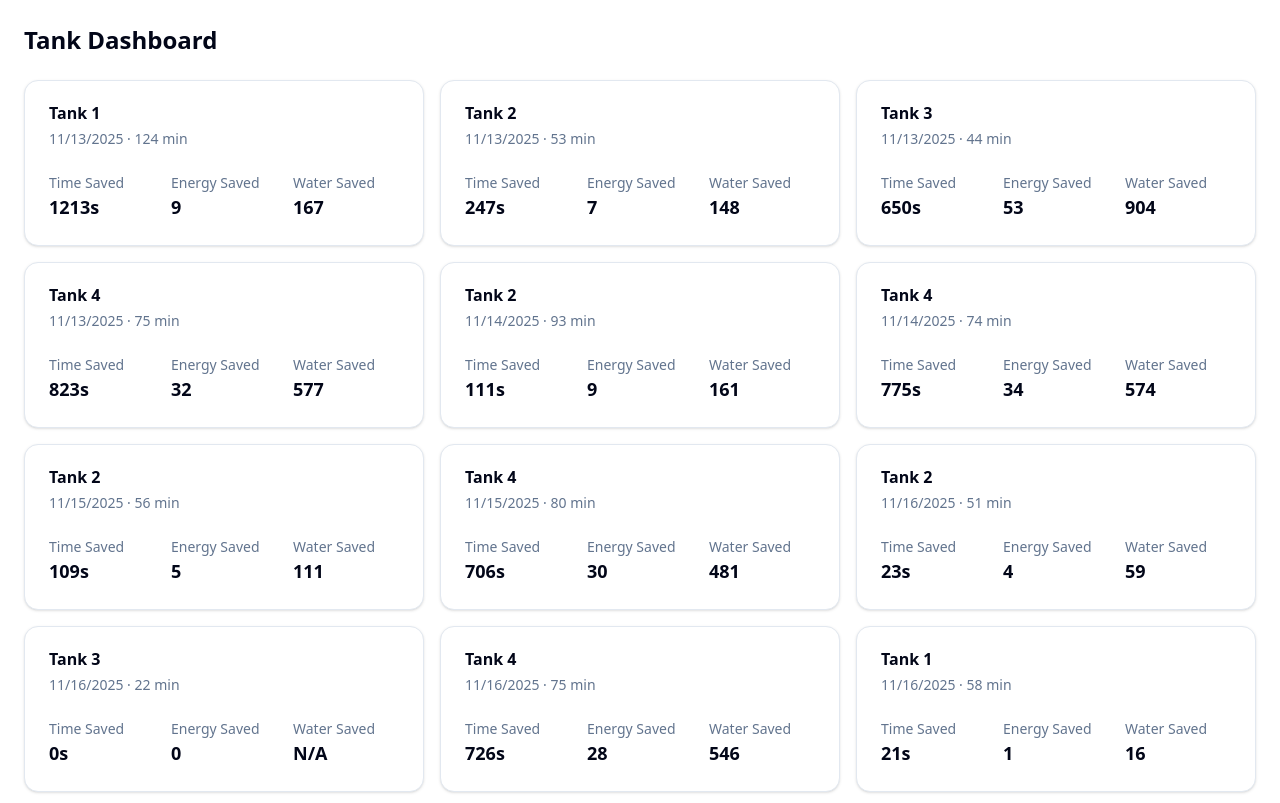
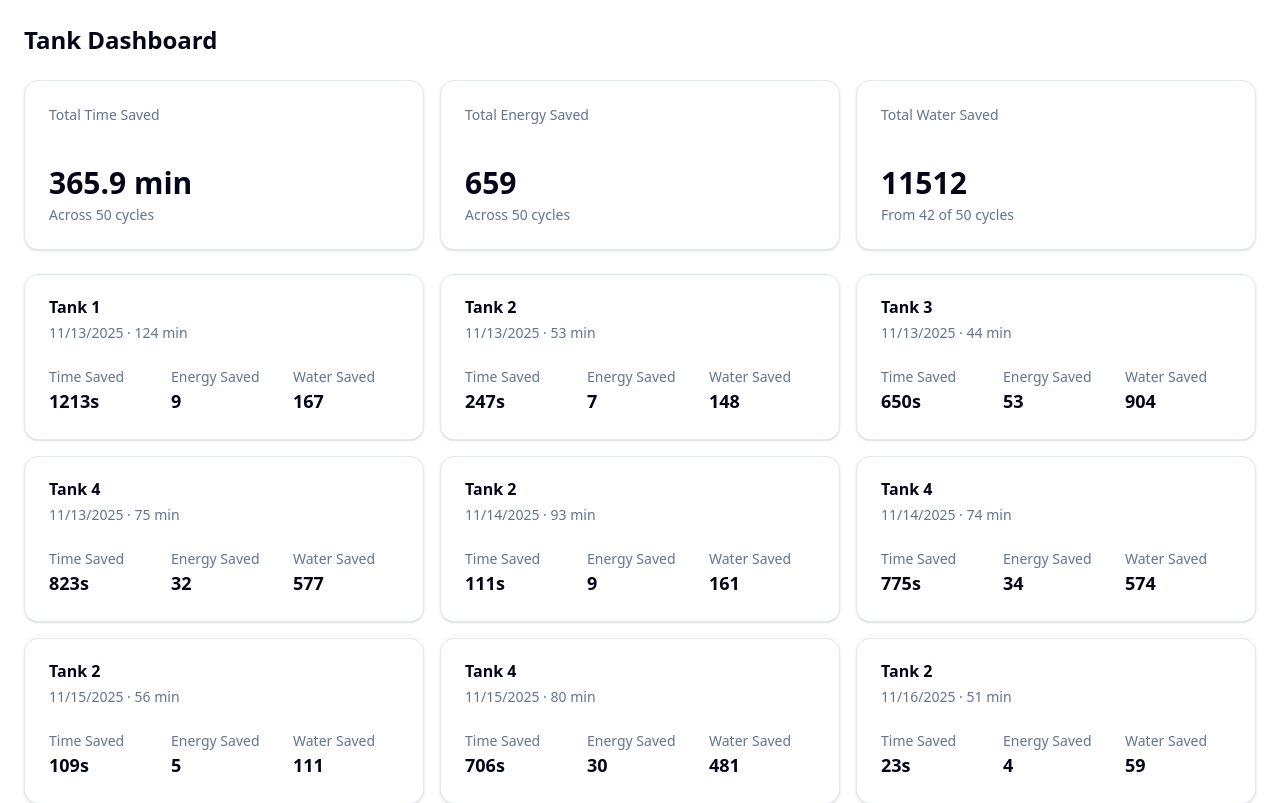
Before and after one commit to ashrafmui/kpi_dashboard, a Next.js app: page / in a window 1280 px wide. Shown: the top 803 px of the page. Built offline with nearby package versions, Linux system fonts and the light colour scheme.

Commit message:
add KPI aggregation layer and summary cards for time, energy, and water savings

```diff
--- a/app/page.tsx
+++ b/app/page.tsx
@@ -1,12 +1,36 @@
 import { getTankData } from "@/lib/GetTankData";
+import { aggregateKPIs } from "@/lib/AggregateTanks";
+import { KPICard } from "@/components/KPICard";
 import { TankCard } from "@/components/TankCard";
 
 export default async function DashboardPage() {
   const data = await getTankData();
+  const kpis = aggregateKPIs(data);
 
   return (
-    <main className="p-6">
-      <h1 className="text-2xl font-bold mb-6">Tank Dashboard</h1>
+    <main className="p-6 space-y-6">
+      <h1 className="text-2xl font-bold">Tank Dashboard</h1>
+
+      {/* KPI Summary Row */}
+      <div className="grid grid-cols-1 md:grid-cols-3 gap-4">
+        <KPICard
+          title="Total Time Saved"
+          value={`${(kpis.totalTimeSaved / 60).toFixed(1)} min`}
+          subtitle={`Across ${kpis.totalRecords} cycles`}
+        />
+        <KPICard
+          title="Total Energy Saved"
+          value={kpis.totalEnergySaved}
+          subtitle={`Across ${kpis.totalRecords} cycles`}
+        />
+        <KPICard
+          title="Total Water Saved"
+          value={kpis.totalWaterSaved}
+          subtitle={`From ${kpis.waterRecordCount} of ${kpis.totalRecords} cycles`}
+        />
+      </div>
+
+      {/* Individual Tank Records */}
       <div className="grid grid-cols-1 md:grid-cols-2 lg:grid-cols-3 gap-4">
         {data.map((record) => (
           <TankCard key={record.id} record={record} />
--- /dev/null
+++ b/components/KPICard.tsx
@@ -0,0 +1,30 @@
+import {
+  Card,
+  CardContent,
+  CardHeader,
+  CardTitle,
+} from "@/components/ui/card";
+
+interface KPICardProps {
+  title: string;
+  value: string | number;
+  subtitle?: string;
+}
+
+export function KPICard({ title, value, subtitle }: KPICardProps) {
+  return (
+    <Card>
+      <CardHeader className="pb-2">
+        <CardTitle className="text-sm text-muted-foreground font-medium">
+          {title}
+        </CardTitle>
+      </CardHeader>
+      <CardContent>
+        <p className="text-3xl font-bold">{value}</p>
+        {subtitle && (
+          <p className="text-sm text-muted-foreground mt-1">{subtitle}</p>
+        )}
+      </CardContent>
+    </Card>
+  );
+}
--- /dev/null
+++ b/lib/AggregateTanks.ts
@@ -0,0 +1,35 @@
+import { TransformedTankRecord } from "./TransformTank";
+
+export interface KPISummary {
+  totalTimeSaved: number;
+  totalEnergySaved: number;
+  totalWaterSaved: number;
+  // how many records had valid water data
+  waterRecordCount: number;
+  totalRecords: number;
+}
+
+export function aggregateKPIs(records: TransformedTankRecord[]): KPISummary {
+  let totalTimeSaved = 0;
+  let totalEnergySaved = 0;
+  let totalWaterSaved = 0;
+  let waterRecordCount = 0;
+
+  for (const r of records) {
+    totalTimeSaved += r.savings.time;
+    totalEnergySaved += r.savings.energy;
+
+    if (r.savings.water !== null) {
+      totalWaterSaved += r.savings.water;
+      waterRecordCount++;
+    }
+  }
+
+  return {
+    totalTimeSaved,
+    totalEnergySaved,
+    totalWaterSaved,
+    waterRecordCount,
+    totalRecords: records.length,
+  };
+}
```
